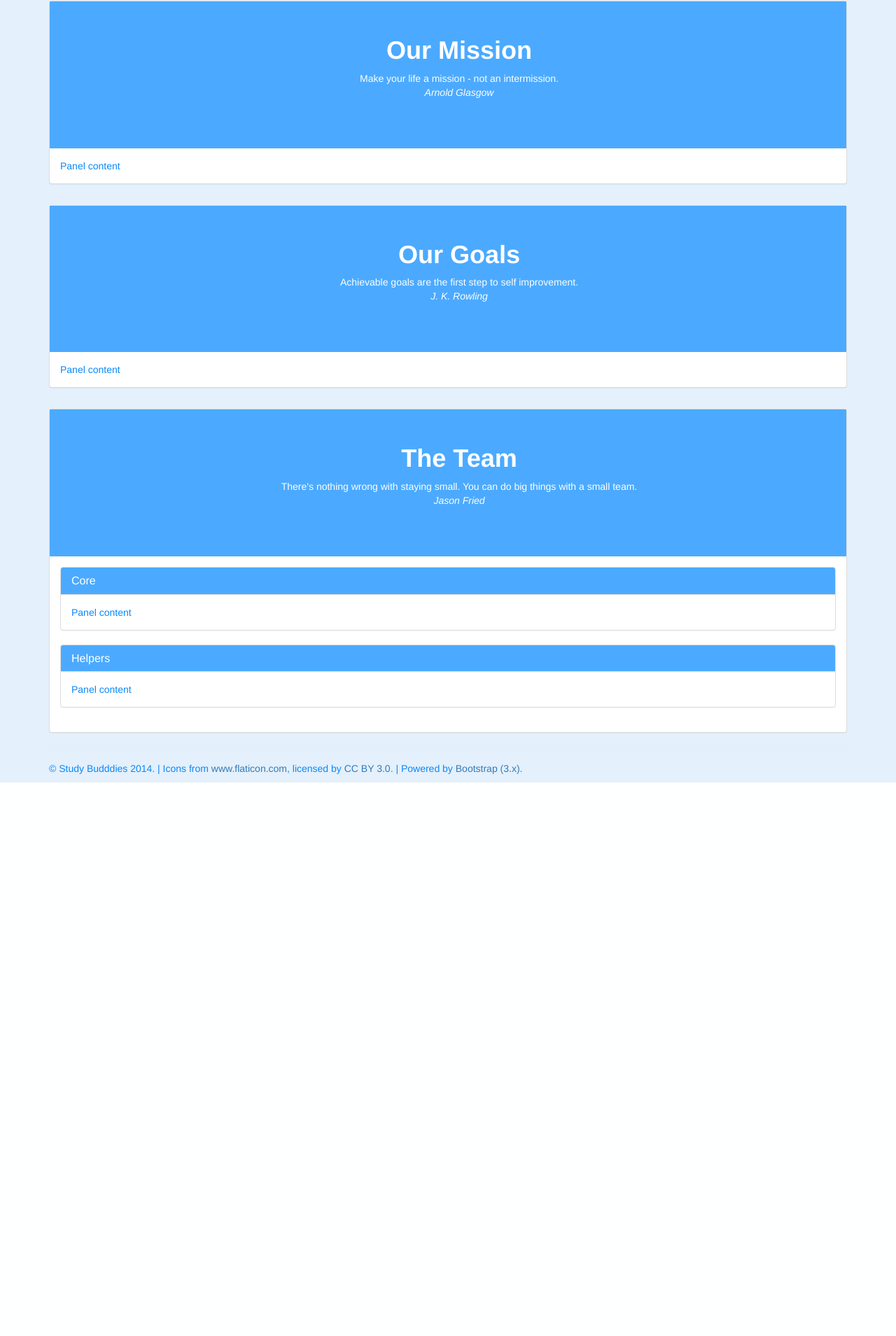
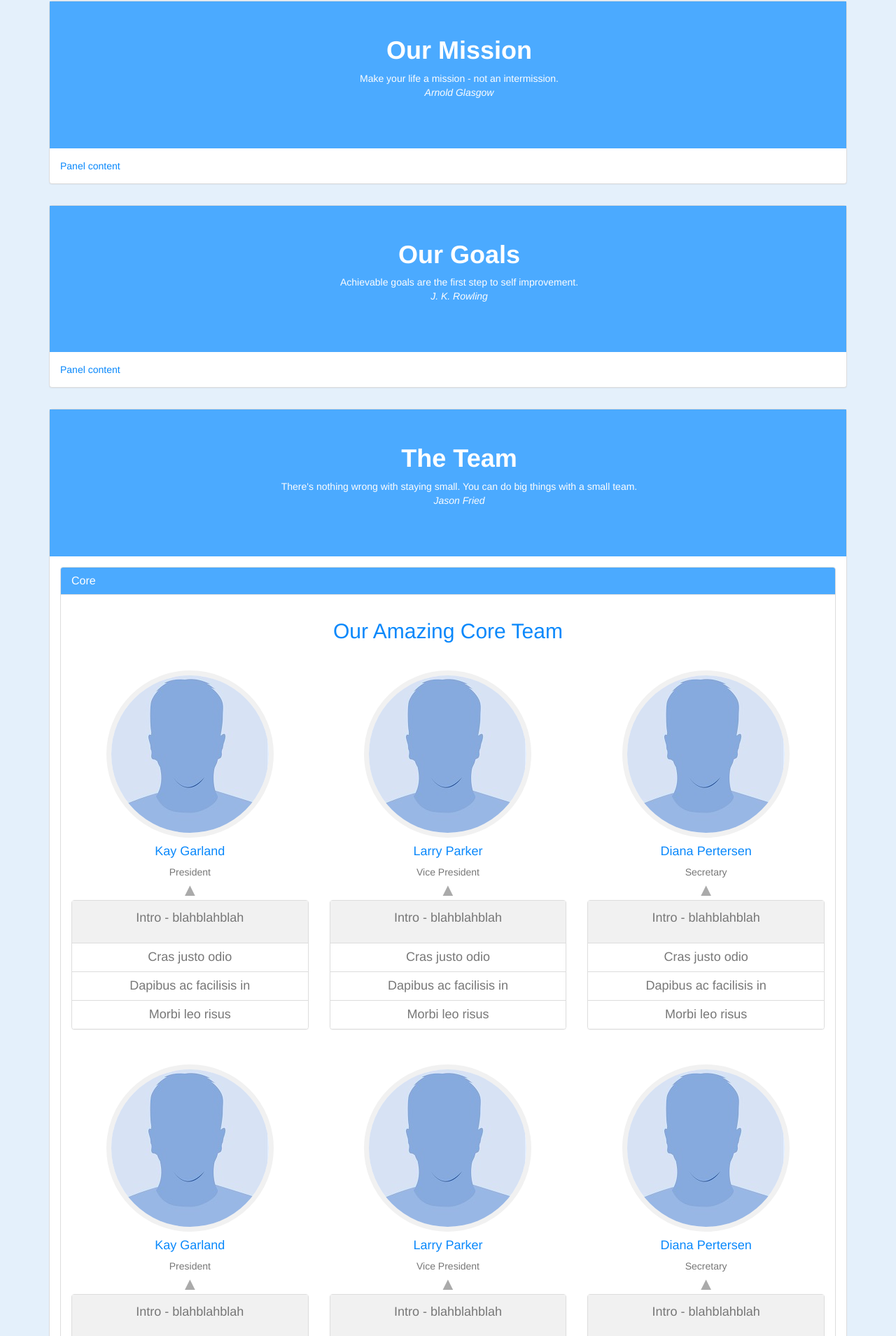
Before and after one commit to johnhorsema/studybuddies_ci, a CodeIgniter app: page /index.php/info in a window 1280 px wide. Shown: the part 1680-3589 px from the top of the page at 70% size. Before the commit the page ends 2798 px from the top, so only its background shows below. Run offline with CodeIgniter, Linux system fonts and the light colour scheme; some libraries are stand-ins or nearby versions.

Commit message:
Added about page templates

```diff
--- a/application/views/info.html
+++ b/application/views/info.html
@@ -25,7 +25,7 @@
                     <ul class="timeline">
                         <li>
                             <div class="timeline-image">
-                                <img class="img-circle img-responsive" src="img/about/1.jpg" alt="">
+                                <img class="img-circle img-responsive" src="images/timeline/1.png" alt="">
                             </div>
                             <div class="timeline-panel">
                                 <div class="timeline-heading">
@@ -39,7 +39,7 @@
                         </li>
                         <li class="timeline-inverted">
                             <div class="timeline-image">
-                                <img class="img-circle img-responsive" src="img/about/2.jpg" alt="">
+                                <img class="img-circle img-responsive" src="images/timeline/2.png" alt="">
                             </div>
                             <div class="timeline-panel">
                                 <div class="timeline-heading">
@@ -53,7 +53,7 @@
                         </li>
                         <li>
                             <div class="timeline-image">
-                                <img class="img-circle img-responsive" src="img/about/3.jpg" alt="">
+                                <img class="img-circle img-responsive" src="images/timeline/3.png" alt="">
                             </div>
                             <div class="timeline-panel">
                                 <div class="timeline-heading">
@@ -67,7 +67,7 @@
                         </li>
                         <li class="timeline-inverted">
                             <div class="timeline-image">
-                                <img class="img-circle img-responsive" src="img/about/4.jpg" alt="">
+                                <img class="img-circle img-responsive" src="images/timeline/4.png" alt="">
                             </div>
                             <div class="timeline-panel">
                                 <div class="timeline-heading">
@@ -153,7 +153,135 @@
         </div>
 
         <div class="panel-body">
-        Panel content
+            <div class="row">
+                <div class="col-lg-12 text-center">
+                    <h2 class="section-heading">Our Amazing Core Team</h3>
+                </div>
+            </div>
+            <div class="row top-margin">
+                <div class="col-sm-4">
+                    <div class="team-member">
+                        <img src="<?php echo base_url().'images/team/1.jpg';?>" class="img-responsive img-circle" alt="">
+                        <h4>Kay Garland</h4>
+                        <p class="text-muted">President</p>
+                    </div>
+                    <div class="team-detail">
+                    <span>&#9650</span>
+                    <div class="panel panel-default h4 text-muted">
+                      <div class="panel-body">
+                        <p>Intro - blahblahblah</p>
+                      </div>
+                      <ul class="list-group">
+                        <li class="list-group-item">Cras justo odio</li>
+                        <li class="list-group-item">Dapibus ac facilisis in</li>
+                        <li class="list-group-item">Morbi leo risus</li>
+                      </ul>
+                    </div>
+                    </div>
+                </div>
+                <div class="col-sm-4">
+                    <div class="team-member">
+                        <img src="<?php echo base_url().'images/team/1.jpg';?>" class="img-responsive img-circle" alt="">
+                        <h4>Larry Parker</h4>
+                        <p class="text-muted">Vice President</p>
+                    </div>
+                    <div class="team-detail">
+                    <span>&#9650</span>
+                    <div class="panel panel-default h4 text-muted">
+                      <div class="panel-body">
+                        <p>Intro - blahblahblah</p>
+                      </div>
+                      <ul class="list-group">
+                        <li class="list-group-item">Cras justo odio</li>
+                        <li class="list-group-item">Dapibus ac facilisis in</li>
+                        <li class="list-group-item">Morbi leo risus</li>
+                      </ul>
+                    </div>
+                    </div>
+                </div>
+                <div class="col-sm-4">
+                    <div class="team-member">
+                        <img src="<?php echo base_url().'images/team/1.jpg';?>" class="img-responsive img-circle" alt="">
+                        <h4>Diana Pertersen</h4>
+                        <p class="text-muted">Secretary</p>
+                    </div>
+                    <div class="team-detail">
+                    <span>&#9650</span>
+                    <div class="panel panel-default h4 text-muted">
+                      <div class="panel-body">
+                        <p>Intro - blahblahblah</p>
+                      </div>
+                      <ul class="list-group">
+                        <li class="list-group-item">Cras justo odio</li>
+                        <li class="list-group-item">Dapibus ac facilisis in</li>
+                        <li class="list-group-item">Morbi leo risus</li>
+                      </ul>
+                    </div>
+                    </div>
+                </div>
+            </div>
+            <div class="row top-margin">
+                <div class="col-sm-4">
+                    <div class="team-member">
+                        <img src="<?php echo base_url().'images/team/1.jpg';?>" class="img-responsive img-circle" alt="">
+                        <h4>Kay Garland</h4>
+                        <p class="text-muted">President</p>
+                    </div>
+                    <div class="team-detail">
+                    <span>&#9650</span>
+                    <div class="panel panel-default h4 text-muted">
+                      <div class="panel-body">
+                        <p>Intro - blahblahblah</p>
+                      </div>
+                      <ul class="list-group">
+                        <li class="list-group-item">Cras justo odio</li>
+                        <li class="list-group-item">Dapibus ac facilisis in</li>
+                        <li class="list-group-item">Morbi leo risus</li>
+                      </ul>
+                    </div>
+                    </div>
+                </div>
+                <div class="col-sm-4">
+                    <div class="team-member">
+                        <img src="<?php echo base_url().'images/team/1.jpg';?>" class="img-responsive img-circle" alt="">
+                        <h4>Larry Parker</h4>
+                        <p class="text-muted">Vice President</p>
+                    </div>
+                    <div class="team-detail">
+                    <span>&#9650</span>
+                    <div class="panel panel-default h4 text-muted">
+                      <div class="panel-body">
+                        <p>Intro - blahblahblah</p>
+                      </div>
+                      <ul class="list-group">
+                        <li class="list-group-item">Cras justo odio</li>
+                        <li class="list-group-item">Dapibus ac facilisis in</li>
+                        <li class="list-group-item">Morbi leo risus</li>
+                      </ul>
+                    </div>
+                    </div>
+                </div>
+                <div class="col-sm-4">
+                    <div class="team-member">
+                        <img src="<?php echo base_url().'images/team/1.jpg';?>" class="img-responsive img-circle" alt="">
+                        <h4>Diana Pertersen</h4>
+                        <p class="text-muted">Secretary</p>
+                    </div>
+                    <div class="team-detail">
+                    <span>&#9650</span>
+                    <div class="panel panel-default h4 text-muted">
+                      <div class="panel-body">
+                        <p>Intro - blahblahblah</p>
+                      </div>
+                      <ul class="list-group">
+                        <li class="list-group-item">Cras justo odio</li>
+                        <li class="list-group-item">Dapibus ac facilisis in</li>
+                        <li class="list-group-item">Morbi leo risus</li>
+                      </ul>
+                    </div>
+                    </div>
+                </div>
+            </div>
         </div>
     </div>
     <div class="panel panel-default">
@@ -162,7 +290,29 @@
         </div>
 
         <div class="panel-body">
-        Panel content
+            <div class="row">
+                <div class="col-lg-12 text-center">
+                    <h2 class="section-heading">Our Amazing Helpers</h3>
+                </div>
+            </div>
+            <div class="row helper-border">
+            <div class="row helper top-margin">
+                <div class="col-md-2"><span class="helper-highlight">Dawn Willow</span></div>
+                <div class="col-md-2"><span>Dawn Willow</span></div>
+                <div class="col-md-2"><span>Dawn Willow</span></div>
+                <div class="col-md-2"><span>Dawn Willow</span></div>
+                <div class="col-md-2"><span>Dawn Willow</span></div>
+                <div class="col-md-2"><span>Dawn Willow</span></div>
+            </div>
+            <div class="row helper top-margin">
+                <div class="col-md-2"><span>Dawn Willow</span></div>
+                <div class="col-md-2"><span>Dawn Willow</span></div>
+                <div class="col-md-2"><span>Dawn Willow</span></div>
+                <div class="col-md-2"><span>Dawn Willow</span></div>
+                <div class="col-md-2"><span>Dawn Willow</span></div>
+                <div class="col-md-2"><span>Dawn Willow</span></div>
+            </div>
+            </div>
         </div>
     </div>
     </div>
--- a/application/views/templates/header.html
+++ b/application/views/templates/header.html
@@ -28,7 +28,7 @@ echo link_tag('css/custom.css');?>
             <span class="icon-bar"></span>
             <span class="icon-bar"></span>
           </button>
-          <a class="navbar-brand" href="<?php echo base_url();?>">Study Budddies</a>
+          <a class="navbar-brand" href="<?php echo base_url();?>">Study Buddies</a>
         </div>
         <div id="navbar" class="navbar-collapse collapse">
             <ul class="nav navbar-nav h4">
@@ -37,20 +37,20 @@ echo link_tag('css/custom.css');?>
             <?php if(uri_string()=="info")echo '<li class="dropdown active">';else{echo '<li class="dropdown">';}?>
               <a href="" class="dropdown-toggle" data-toggle="dropdown" role="button" aria-expanded="false">About <span class="caret"></span></a>
               <ul class="dropdown-menu lang-dropdown" role="menu">
-                <li class="dropdown-header"><?php if(current_url()==base_url().'index.php/info')echo '<a href="">';else{echo '<a href="',base_url(),'index.php/info">';}?>
+                <li class="dropdown-header"><?php if(uri_string()=="info")echo '<a href="">';else{echo '<a href="',base_url(),'index.php/info">';}?>
                 About Us</a></li>
-                <?php if(current_url()==base_url().'index.php/info#history')echo '<li class="active"><a href="">';else{echo '<li><a href="',base_url(),'index.php/info#history">';}?>
+                <li><a href="<?php echo base_url().'index.php/info#history';?>">
                 History</a></li>
-                <?php if(uri_string()=="info#mission")echo '<li class="active"><a href="">';else{echo '<li><a href="',base_url(),'index.php/info#mission">';}?>
+                <li><a href="<?php echo base_url().'index.php/info#mission';?>">
                 Our Mission</a></li>
-                <?php if(uri_string()=="info#goals")echo '<li class="active"><a href="">';else{echo '<li><a href="',base_url(),'index.php/info#goals">';}?>
+                <li><a href="<?php echo base_url().'index.php/info#goals';?>">
                 Our Goals</a></li>
                 <li class="divider"></li>
-                <li class="dropdown-header"><?php if(uri_string()=="info#team")echo '<a href="">';else{echo '<a href="',base_url(),'index.php/info#team">';}?>
+                <li class="dropdown-header"><a href="<?php echo base_url().'index.php/info#team';?>">
                 The Team</a></li>
-                <?php if(uri_string()=="info#core")echo '<li class="active"><a href="">';else{echo '<li><a href="',base_url(),'index.php/info#core">';}?>
+                <li><a href="<?php echo base_url().'index.php/info#core';?>">
                 Core</a></li>
-                <?php if(uri_string()=="info#helpers")echo '<li class="active"><a href="">';else{echo '<li><a href="',base_url(),'index.php/info#helpers">';}?>
+                <li><a href="<?php echo base_url().'index.php/info#helpers';?>">
                 Helpers</a></li>
               </ul>
             </li>
--- a/css/custom.css
+++ b/css/custom.css
@@ -332,3 +332,49 @@ section.featured.inner {
         padding: 0 100px 20px 20px;
     }
 }
+
+/* team */
+.team-member {
+    margin-bottom: 0px;
+    text-align: center;
+}
+
+.team-member img {
+    margin: 0 auto;
+    border: 7px solid #f1f1f1;
+}
+
+.team-detail{
+    color: #aaaaaa;
+    font-size: 25px;
+    text-align: center;
+    line-height: 10px;
+}
+
+.team-detail .panel-body{
+    background: #f1f1f1;
+}
+
+/* helper */
+.helper{
+    text-align: center;
+}
+
+.helper-border{
+    border: solid #aaaaaa 2px;
+    border-radius: 8px;
+    margin: 10px;
+    padding-bottom: 20px;
+}
+
+.helper span{
+    background: #f1f1f1;
+    border-radius: 5px;
+    padding: 5px;
+}
+
+.helper .helper-highlight{
+    background: #4baaff;
+    color: #fff;
+    font-weight: bold;
+}
```
Also changed, not shown: images/team/1.jpg (added).
